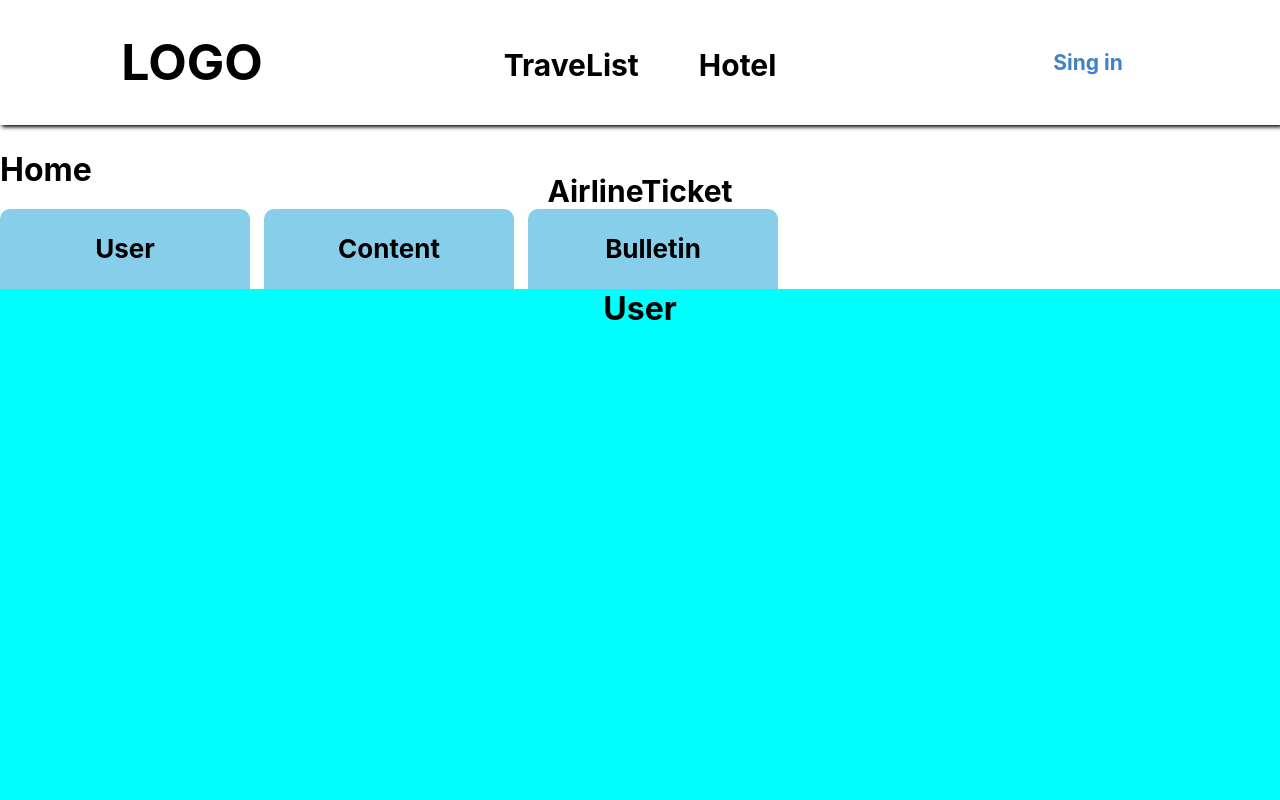
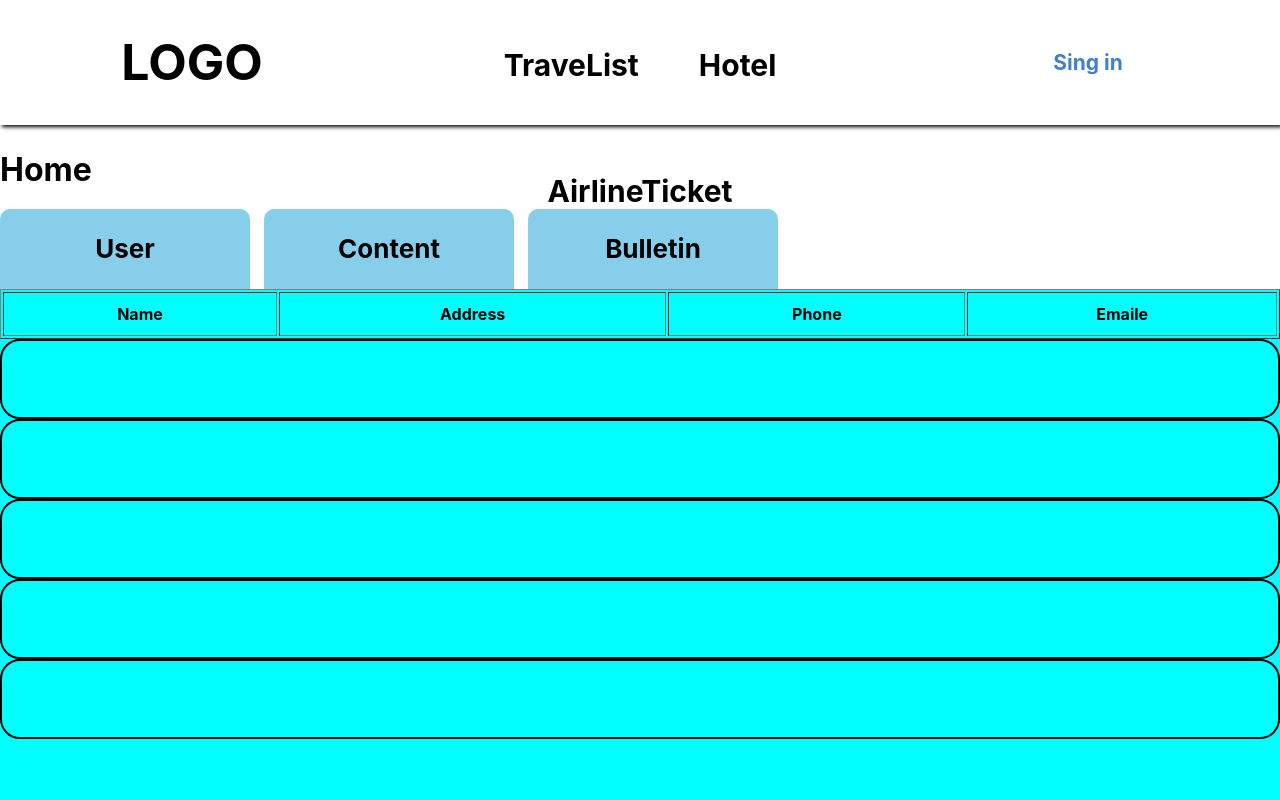
Before and after one commit to ykkc21/Capstone, a React (Create React App) app in the folder project/: page /admin in a window 1280 px wide. Shown: the top 800 px of the page. Built offline with nearby package versions, Linux system fonts and the light colour scheme.

Commit message:
commit
commit

```diff
--- a/project/src/constants/ItemList.jsx
+++ b/project/src/constants/ItemList.jsx
@@ -1,4 +1,10 @@
-import React from "react";
-
-const ItemList = () => {};
+import React, { Fragment } from "react";
+import style from "../styles/ItemList.module.css";
+const ItemList = (props) => {
+  return (
+    <Fragment>
+      <div className={style.itemlist}></div>
+    </Fragment>
+  );
+};
 export default ItemList;
--- a/project/src/pages/admin.jsx
+++ b/project/src/pages/admin.jsx
@@ -1,9 +1,63 @@
 import { React, Fragment } from "react";
 import Header from "../components/header";
 import style from "../styles/Admin.module.css";
+import ItemList from "../constants/ItemList";
 import Button from "../constants/button";
+
 const admin = () => {
   const items = ["User", "Content", "Bulletin"];
+  const UserList = [
+    {
+      name: "User1",
+      address: "Text",
+      Phone: "010-1234-5678",
+      Email: "test@test.com",
+    },
+    {
+      name: "User2",
+      address: "Text",
+      Phone: "010-1234-5678",
+      Email: "test@test.com",
+    },
+    {
+      name: "User3",
+      address: "Text",
+      Phone: "010-1234-5678",
+      Email: "test@test.com",
+    },
+    {
+      name: "User4",
+      address: "Text",
+      Phone: "010-1234-5678",
+      Email: "test@test.com",
+    },
+    {
+      name: "User5",
+      address: "Text",
+      Phone: "010-1234-5678",
+      Email: "test@test.com",
+    },
+  ];
+
+  const ContentList = [
+    "Content1",
+    "Content2",
+    "Content3",
+    "Content4",
+    "Content5",
+    "Content6",
+    "Content7",
+  ];
+
+  const BulletinList = [
+    "Bulletin1",
+    "Bulletin2",
+    "Bulletin3",
+    "Bulletin4",
+    "Bulletin5",
+    "Bulletin6",
+    "Bulletin7",
+  ];
 
   const Check = (e) => {
     const dom = e.target;
@@ -46,7 +100,19 @@ const admin = () => {
 
           <div className={style.MainListBox}>
             <div id="user" className={`${style.UserList} ${style.List}`}>
-              <h1>User</h1>
+              <table border={1}>
+                <thead>
+                  <tr>
+                    <th>Name</th>
+                    <th>Address</th>
+                    <th>Phone</th>
+                    <th>Emaile</th>
+                  </tr>
+                </thead>
+              </table>
+              {UserList.map((items, index) => {
+                return <ItemList key={index} name={items} />;
+              })}
             </div>
             <div id="content" className={`${style.ContentList} ${style.List}`}>
               <h1>Content</h1>
--- a/project/src/styles/Admin.module.css
+++ b/project/src/styles/Admin.module.css
@@ -41,6 +41,10 @@
   transition: 0.5s;
   display: none;
 }
+.ControllBox > .MainListBox > .List > table {
+  width: 100%;
+  height: 50px;
+}
 
 .ControllBox > .MainListBox > .UserList {
   display: block;
--- /dev/null
+++ b/project/src/styles/ItemList.module.css
@@ -0,0 +1,14 @@
+* {
+  margin: 0;
+  padding: 0;
+  list-style: none;
+  text-decoration: none;
+  box-sizing: border-box;
+}
+
+.itemlist {
+  width: 100%;
+  height: 80px;
+  border: 2px solid #000;
+  border-radius: 20px;
+}
```
